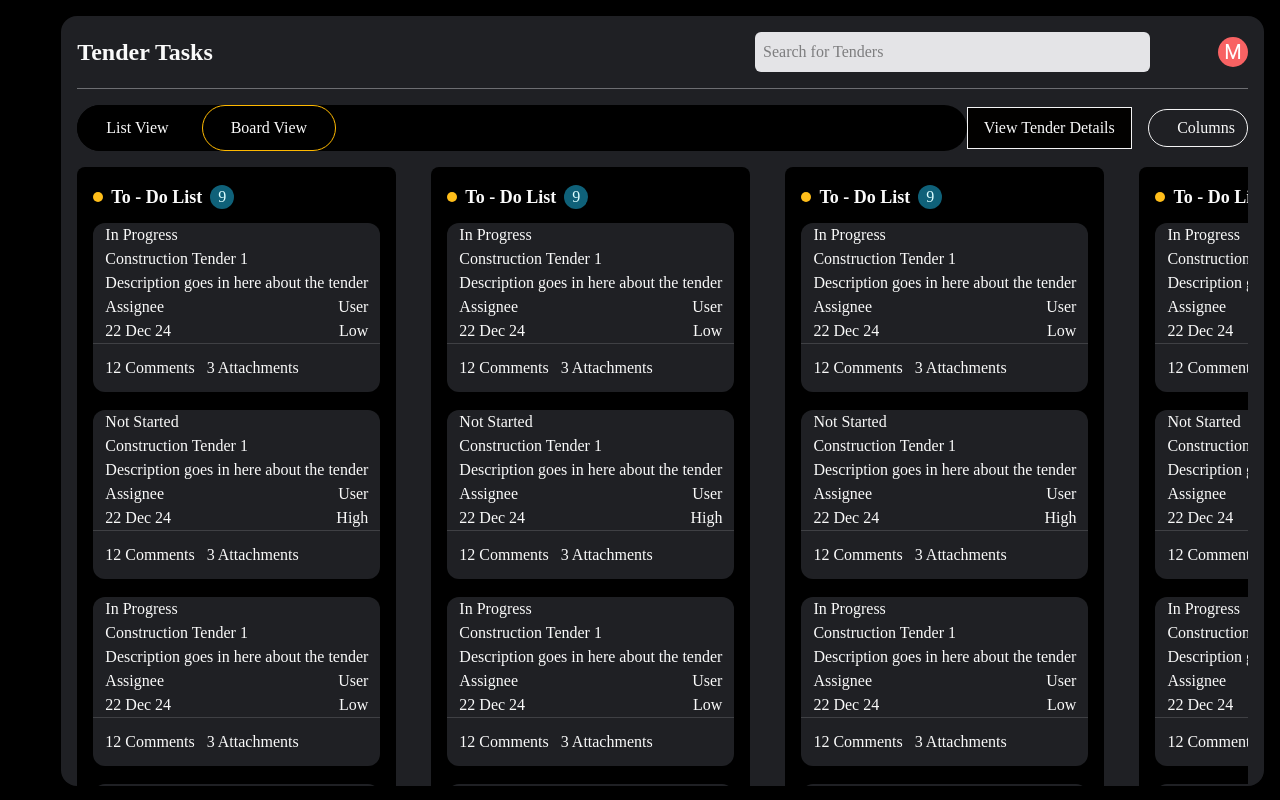
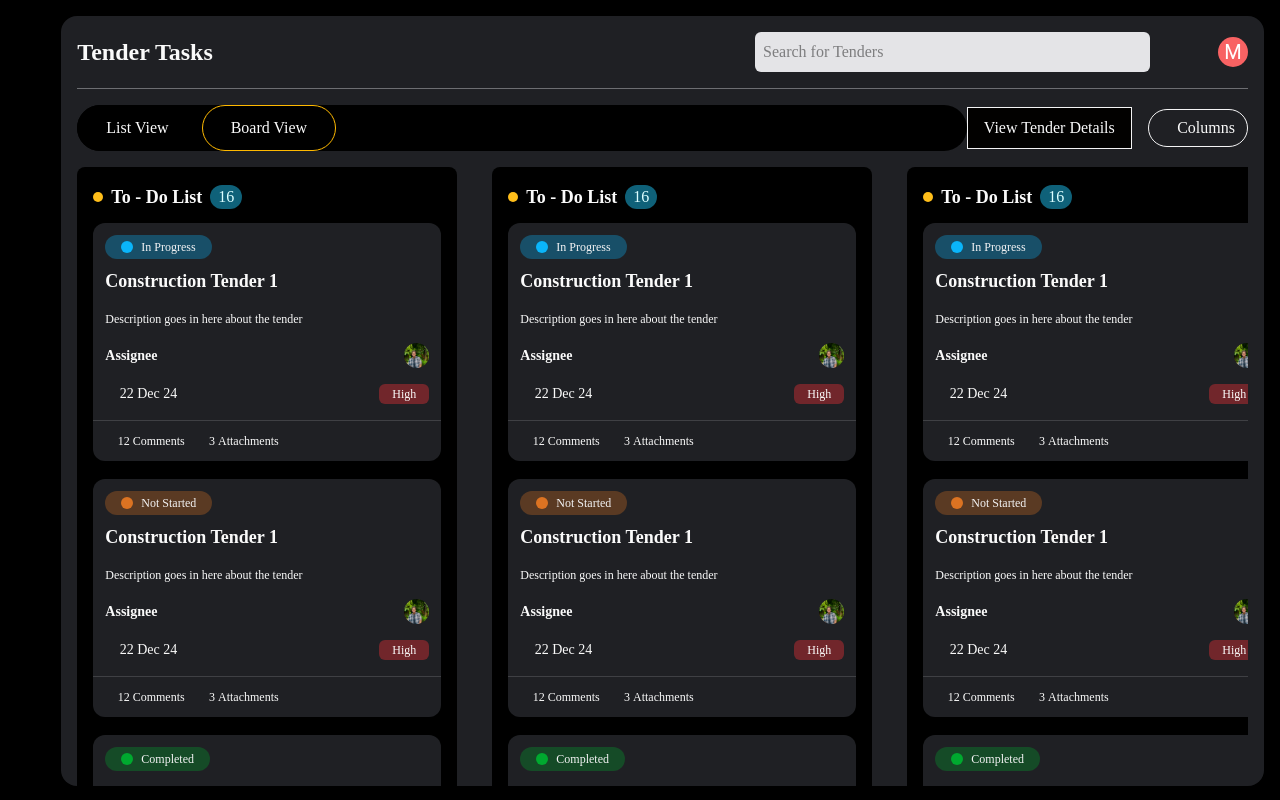
Before and after one commit to MANANTANDON/uch.ai_test, a Next.js app: page / in a window 1280 px wide. Built offline with nearby package versions, Linux system fonts and the light colour scheme; a web font is replaced by a local one.

Commit message:
Cards UI Complete...

```diff
--- a/src/components/Cards/StatusCard.tsx
+++ b/src/components/Cards/StatusCard.tsx
@@ -1,3 +1,5 @@
+import { Avatar } from "@mui/material";
+import Image from "next/image";
 import React from "react";
 
 interface StatusCardInterface {
@@ -16,21 +18,80 @@ interface StatusCardInterface {
 export const StatusCard: React.FC<StatusCardInterface> = ({ data }) => {
   return (
     <>
-      <div className="bg-[#1F2024] rounded-xl">
-        <div className="text-zinc-50 px-3">{data.status}</div>
-        <div className="text-zinc-50 px-3">{data.title}</div>
-        <div className="text-zinc-50 px-3">{data.description}</div>
-        <div className="flex items-center justify-between px-3">
-          <div className="text-zinc-50">Assignee</div>
-          <div className="text-zinc-50">{data.assignee}</div>
+      <div className="bg-[#1F2024] rounded-xl w-[348px] max-w-[348px]">
+        {/* Task Status */}
+        <div className="px-3 pt-3 flex items-center justify-between">
+          <div
+            style={{
+              backgroundColor:
+                data.status === "In Progress"
+                  ? "#0AB5FA50"
+                  : data.status === "Not Started"
+                  ? "#DC732250"
+                  : "#00A92F50",
+            }}
+            className="px-4 py-1 flex items-center gap-2 rounded-[20px]"
+          >
+            <div
+              className="h-3 w-3 rounded-[10px]"
+              style={{
+                backgroundColor:
+                  data.status === "In Progress"
+                    ? "#0AB5FA"
+                    : data.status === "Not Started"
+                    ? "#DC7322"
+                    : "#00A92F",
+              }}
+            />
+            <div className="text-zinc-100 text-xs">{data.status}</div>
+          </div>
+          <div className="text-zinc-50 hover:cursor-pointer font-semibold">
+            􀍠
+          </div>
         </div>
-        <div className="flex items-center justify-between px-3">
-          <div className="text-zinc-50">{data.date}</div>
-          <div className="text-zinc-50">{data.priority}</div>
+        {/* Task Title */}
+        <div className="text-zinc-50 px-3 text-lg py-2 font-semibold">
+          {data.title}
+        </div>
+        {/* Task Description */}
+        <div className="text-zinc-50 px-3 text-xs py-2">{data.description}</div>
+        {/*Task Assignee */}
+        <div className="flex items-center justify-between px-3 py-2">
+          <div className="text-zinc-50 text-sm font-semibold">Assignee</div>
+          <div className="text-zinc-50">
+            <div className="relative overflow-hidden rounded-[50px] h-[25px] w-[25px]">
+              <Image
+                src="/images/manan.jpeg"
+                layout="fill"
+                objectFit="cover"
+                objectPosition="center"
+                alt={data.assignee}
+              />
+            </div>
+          </div>
+        </div>
+        {/* Task Date and Task Priority */}
+        <div className="flex items-center justify-between px-3 pt-2 pb-4">
+          <div className="text-zinc-50 text-sm">􀉉 {data.date}</div>
+          <div
+            className="text-zinc-50 text-xs w-[50px] max-w-[50px] flex items-center justify-center rounded-md py-0.5"
+            style={{
+              backgroundColor:
+                data.priority === "Low"
+                  ? "#125625"
+                  : data.priority === "High"
+                  ? "#71262B"
+                  : "",
+            }}
+          >
+            {data.priority}
+          </div>
         </div>
         <div className="flex items-center gap-3 border-t border-[#3F4044] p-3">
-          <div className="text-zinc-50">{data.comments} Comments</div>
-          <div className="text-zinc-50">{data.attachments} Attachments</div>
+          <div className="text-zinc-50 text-xs">􀌤 {data.comments} Comments</div>
+          <div className="text-zinc-50 text-xs">
+            􀉢 {data.attachments} Attachments
+          </div>
         </div>
       </div>
     </>
--- a/src/components/Sidemenu/Sidemenu.tsx
+++ b/src/components/Sidemenu/Sidemenu.tsx
@@ -32,11 +32,19 @@ export const Sidemenu: React.FC<SidemenuProps> = ({ onToggle, isExpanded }) => {
       <div className="flex flex-col gap-2 mt-2">
         {MENUS.map((item, key) => (
           <div
-            className="flex items-center gap-3 px-4 py-2 hover:bg-zinc-500 cursor-pointer rounded-lg"
+            className="flex items-center gap-3 px-4 py-2 hover:bg-amber-500/40 cursor-pointer rounded-lg"
             style={{ justifyContent: !isExpanded ? "center" : "" }}
             key={key}
           >
-            <div className="text-zinc-50">{item.icon}</div>
+            <div
+              className={
+                item.name === "Tender Task"
+                  ? "text-amber-400/90"
+                  : "text-zinc-50"
+              }
+            >
+              {item.icon}
+            </div>
             {isExpanded && (
               <div className="text-zinc-50 whitespace-nowrap">{item.name}</div>
             )}
--- a/src/constant.jsx
+++ b/src/constant.jsx
@@ -5,7 +5,7 @@ export const TODOLIST = [
     description: "Description goes in here about the tender",
     assignee: "User",
     date: "22 Dec 24",
-    priority: "Low",
+    priority: "High",
     comments: 12,
     attachments: 3,
   },
@@ -20,7 +20,27 @@ export const TODOLIST = [
     attachments: 3,
   },
   {
+    status: "Completed",
+    title: "Construction Tender 1",
+    description: "Description goes in here about the tender",
+    assignee: "User",
+    date: "22 Dec 24",
+    priority: "Low",
+    comments: 12,
+    attachments: 3,
+  },
+  {
     status: "In Progress",
+    title: "Construction Tender 1",
+    description: "Description goes in here about the tender",
+    assignee: "User",
+    date: "22 Dec 24",
+    priority: "High",
+    comments: 12,
+    attachments: 3,
+  },
+  {
+    status: "Completed",
     title: "Construction Tender 1",
     description: "Description goes in here about the tender",
     assignee: "User",
@@ -45,12 +65,62 @@ export const TODOLIST = [
     description: "Description goes in here about the tender",
     assignee: "User",
     date: "22 Dec 24",
+    priority: "High",
+    comments: 12,
+    attachments: 3,
+  },
+  {
+    status: "Completed",
+    title: "Construction Tender 1",
+    description: "Description goes in here about the tender",
+    assignee: "User",
+    date: "22 Dec 24",
+    priority: "High",
+    comments: 12,
+    attachments: 3,
+  },
+  {
+    status: "In Progress",
+    title: "Construction Tender 1",
+    description: "Description goes in here about the tender",
+    assignee: "User",
+    date: "22 Dec 24",
     priority: "Low",
     comments: 12,
     attachments: 3,
   },
   {
-    status: "In Progress",
+    status: "Completed",
+    title: "Construction Tender 1",
+    description: "Description goes in here about the tender",
+    assignee: "User",
+    date: "22 Dec 24",
+    priority: "High",
+    comments: 12,
+    attachments: 3,
+  },
+  {
+    status: "Completed",
+    title: "Construction Tender 1",
+    description: "Description goes in here about the tender",
+    assignee: "User",
+    date: "22 Dec 24",
+    priority: "Low",
+    comments: 12,
+    attachments: 3,
+  },
+  {
+    status: "Not Started",
+    title: "Construction Tender 1",
+    description: "Description goes in here about the tender",
+    assignee: "User",
+    date: "22 Dec 24",
+    priority: "High",
+    comments: 12,
+    attachments: 3,
+  },
+  {
+    status: "Completed",
     title: "Construction Tender 1",
     description: "Description goes in here about the tender",
     assignee: "User",
@@ -70,12 +140,12 @@ export const TODOLIST = [
     attachments: 3,
   },
   {
-    status: "Not Started",
+    status: "Completed",
     title: "Construction Tender 1",
     description: "Description goes in here about the tender",
     assignee: "User",
     date: "22 Dec 24",
-    priority: "Low",
+    priority: "High",
     comments: 12,
     attachments: 3,
   },
```
Also changed, not shown: public/images/manan.jpeg (added).
